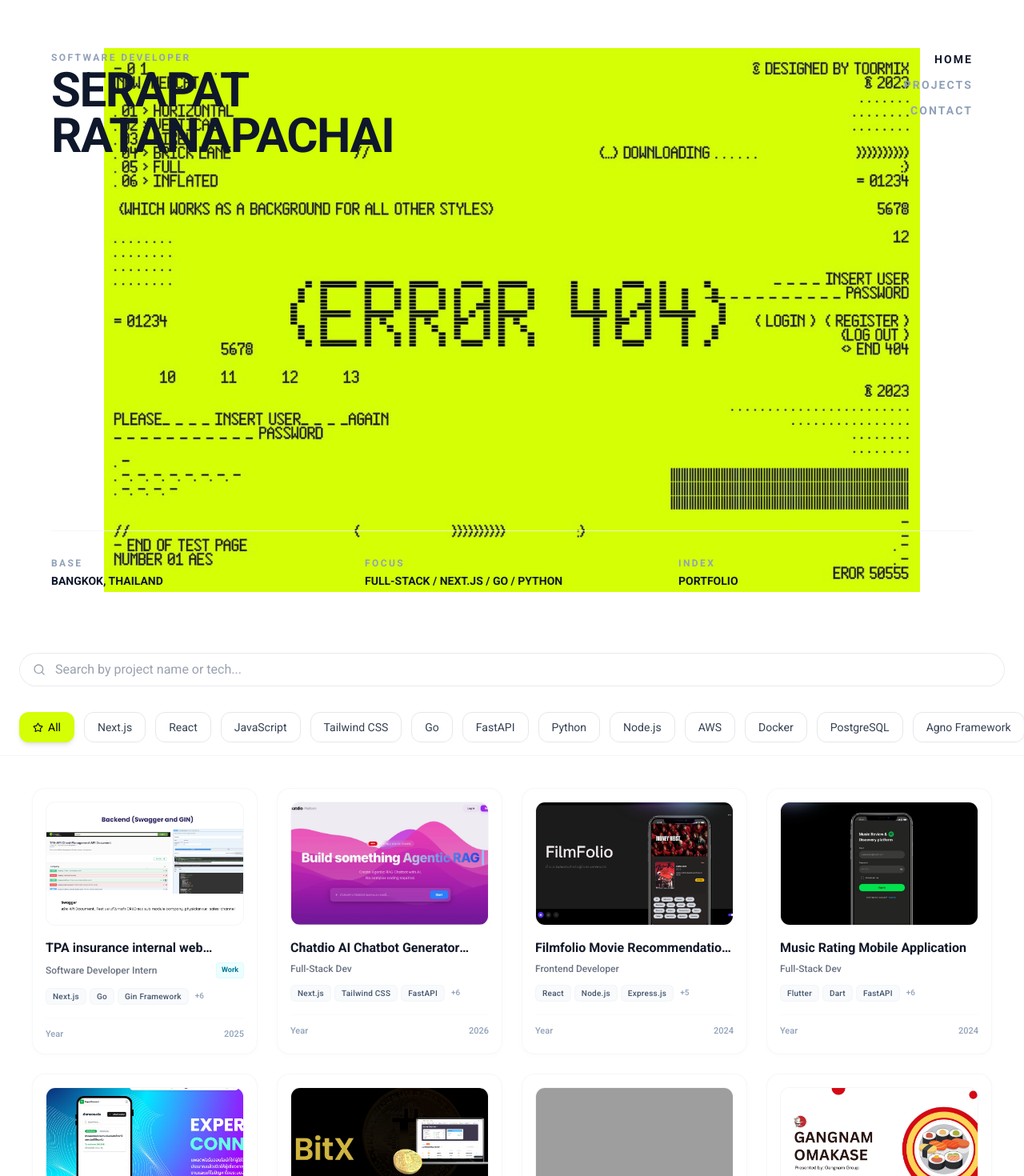
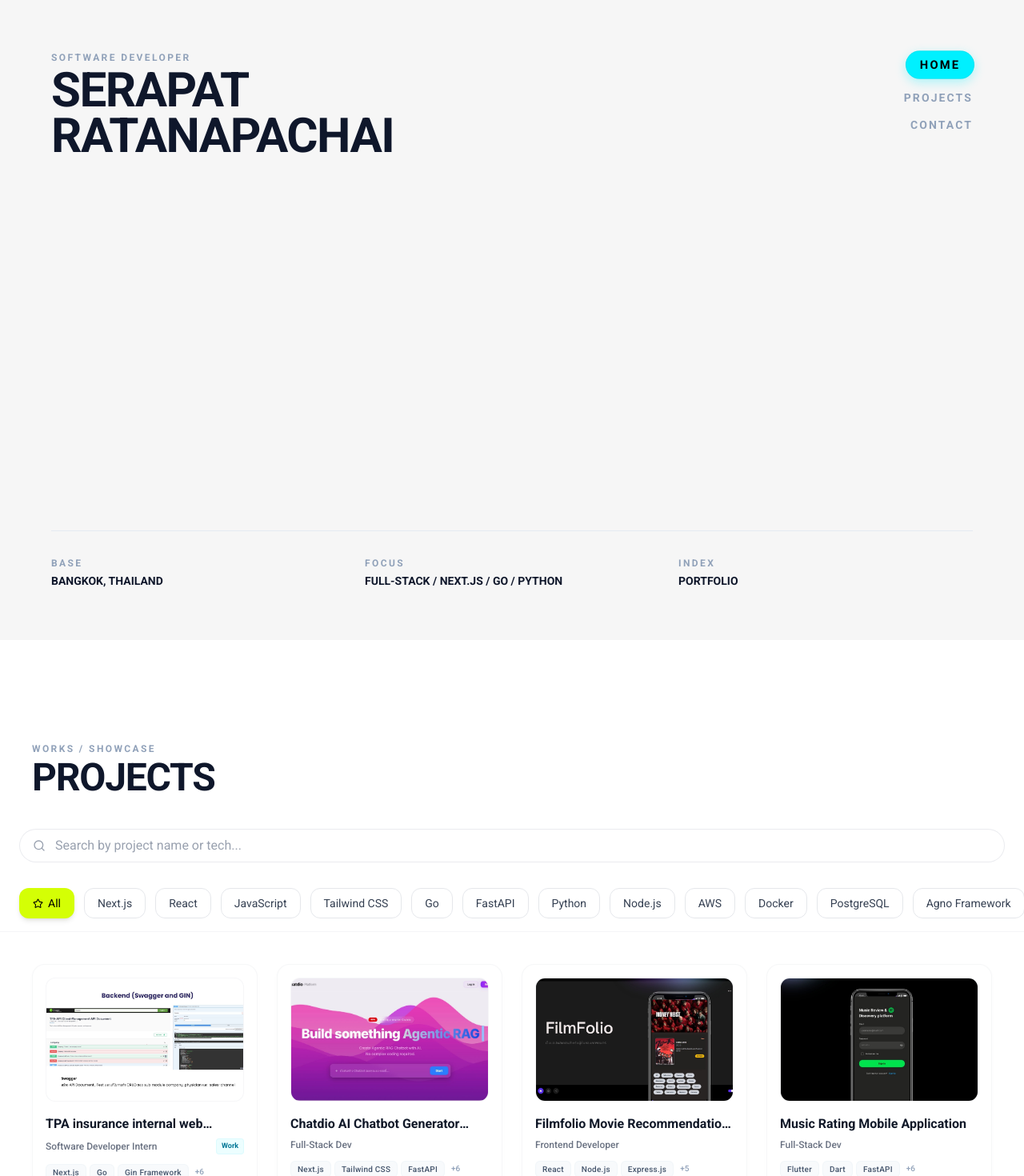
Before and after one commit to pp811010/profile_serapat, a Next.js app: page / in a window 1280 px wide. Shown: the top 1470 px of the page at 80% size. Built offline with nearby package versions, Linux system fonts and the light colour scheme; grey boxes are pictures that could not be loaded; a web font is replaced by a local one.

Commit message:
final port

```diff
--- a/components/sections/Hero.tsx
+++ b/components/sections/Hero.tsx
@@ -3,6 +3,7 @@
 import { useMemo, useState, useEffect } from "react";
 import { Search, Star, Phone, Mail, X, Copy, Check, ExternalLink } from "lucide-react";
 import Link from "next/link";
+import WordTrailBackground from "./WordTrailBackground";
 
 // Custom Github icon component since brand icons were removed in lucide-react v1.0+
 function Github({ size = 24, ...props }: React.SVGProps<SVGSVGElement> & { size?: number }) {
@@ -291,11 +292,25 @@ export default function Hero() {
   const [query, setQuery] = useState("");
   const [isContactOpen, setIsContactOpen] = useState(false);
   const [copiedField, setCopiedField] = useState<string | null>(null);
+  const [activeView, setActiveView] = useState<"home" | "projects">("home");
 
   useEffect(() => {
     const handleOpenContact = () => setIsContactOpen(true);
     window.addEventListener("open-contact", handleOpenContact);
     return () => window.removeEventListener("open-contact", handleOpenContact);
+  }, []);
+
+  useEffect(() => {
+    const handleScroll = () => {
+      const threshold = window.innerHeight * 0.4;
+      if (window.scrollY < threshold) {
+        setActiveView("home");
+      } else {
+        setActiveView("projects");
+      }
+    };
+    window.addEventListener("scroll", handleScroll);
+    return () => window.removeEventListener("scroll", handleScroll);
   }, []);
 
   const copyToClipboard = (text: string, field: string) => {
@@ -318,8 +333,46 @@ export default function Hero() {
   }, [activeTag, query]);
 
   return (
-    <div className="bg-white text-gray-900 font-sans">
-      <div className="relative h-screen w-full bg-white overflow-hidden select-none flex items-center justify-center">
+    <div className="bg-white text-gray-900 font-sans min-h-screen relative">
+      {/* Persistent Navigation (Top Right) */}
+      <div className="fixed top-10 right-6 md:top-16 md:right-16 flex flex-col items-end gap-3.5 z-30 text-right select-none">
+        <button
+          onClick={() => {
+            window.scrollTo({ top: 0, behavior: "smooth" });
+          }}
+          className={`text-xs md:text-sm font-bold tracking-[0.15em] transition-all duration-300 uppercase cursor-pointer ${
+            activeView === "home"
+              ? "bg-[#00f0ff] text-black px-4 py-1.5 rounded-full shadow-[0_4px_12px_rgba(0,240,255,0.3)] border border-black/5 scale-105"
+              : "text-slate-400 hover:text-slate-900 hover:scale-105"
+          }`}
+        >
+          Home
+        </button>
+        <button
+          onClick={() => {
+            document.getElementById("projects-section")?.scrollIntoView({ behavior: "smooth" });
+          }}
+          className={`text-xs md:text-sm font-bold tracking-[0.15em] transition-all duration-300 uppercase cursor-pointer ${
+            activeView === "projects"
+              ? "bg-[#d4ff05] text-black px-4 py-1.5 rounded-full shadow-[0_4px_12px_rgba(212,255,5,0.3)] border border-black/5 scale-105"
+              : "text-slate-400 hover:text-slate-900 hover:scale-105"
+          }`}
+        >
+          Projects
+        </button>
+        <button
+          onClick={() => setIsContactOpen(true)}
+          className="text-xs md:text-sm font-bold tracking-[0.15em] transition-all duration-300 uppercase cursor-pointer text-right outline-none hover:scale-105 text-slate-400 hover:text-slate-900"
+        >
+          Contact
+        </button>
+      </div>
+
+      {/* Home (Hero) Section */}
+      <div className="relative w-full h-screen bg-[#f6f6f6] overflow-hidden select-none flex items-center justify-center">
+        {/* Word Trail Capsule Background */}
+        <WordTrailBackground />
+
         {/* Title / Name (Top Left) */}
         <div className="absolute top-10 left-6 md:top-16 md:left-16 flex flex-col gap-1 z-20 text-left">
           <span className="text-[15px] md:text-xs tracking-[0.2em] text-slate-400 font-bold uppercase">
@@ -330,41 +383,8 @@ export default function Hero() {
           </h1>
         </div>
 
-        {/* Navigation (Top Right) */}
-        <div className="absolute top-10 right-6 md:top-16 md:right-16 flex flex-col items-end gap-3 z-20 text-right">
-          <button
-            onClick={() => window.scrollTo({ top: 0, behavior: 'smooth' })}
-            className="text-xs md:text-sm font-bold tracking-[0.15em] text-slate-900 hover:text-cyan-500 transition-colors uppercase cursor-pointer"
-          >
-            Home
-          </button>
-          <button
-            onClick={() => document.getElementById('portfolio-section')?.scrollIntoView({ behavior: 'smooth' })}
-            className="text-xs md:text-sm font-bold tracking-[0.15em] text-slate-400 hover:text-slate-900 transition-colors uppercase cursor-pointer"
-          >
-            Projects
-          </button>
-          <button
-            onClick={() => setIsContactOpen(true)}
-            className="text-xs md:text-sm font-bold tracking-[0.15em] text-slate-400 hover:text-slate-900 transition-colors uppercase cursor-pointer text-right outline-none"
-          >
-            Contact
-          </button>
-        </div>
-
-        {/* Center 3D Asset */}
-        <div className="absolute inset-0 flex items-center justify-center pointer-events-none z-0 overflow-hidden mt-6 md:mt-0">
-          <img
-            src="/surf.jpg"
-            alt="3D Traffic Light"
-            className="h-[65%] md:h-[85%] w-auto object-contain select-none opacity-[0.98]"
-          />
-        </div>
-
-
-
         {/* Footer Meta Info (Bottom Row) */}
-        <div className="absolute bottom-10 left-6 right-6 md:bottom-16 md:left-16 md:right-16 grid grid-cols-1 md:grid-cols-3 gap-6 z-20 pt-8 border-t border-slate-100/80">
+        <div className="absolute bottom-10 left-6 right-6 md:bottom-16 md:left-16 md:right-16 grid grid-cols-1 md:grid-cols-3 gap-6 z-20 pt-8 border-t border-slate-200/80">
           <div className="flex flex-col gap-1 text-left">
             <span className="text-[10px] md:text-xs tracking-[0.2em] text-slate-400 font-bold uppercase">Base</span>
             <span className="text-xs md:text-sm font-bold text-slate-900 uppercase">Bangkok, Thailand</span>
@@ -380,7 +400,23 @@ export default function Hero() {
         </div>
       </div>
 
+      {/* Projects Section */}
+      <div
+        id="projects-section"
+        className="relative w-full bg-white min-h-screen pt-24 md:pt-32 flex flex-col justify-between"
+      >
+        <div>
+          {/* Page Header */}
+          <div className="px-6 mb-6 md:px-10 flex flex-col gap-1 text-left select-none">
+            <span className="text-[15px] md:text-xs tracking-[0.2em] text-slate-400 font-bold uppercase">
+              Works / Showcase
+            </span>
+            <h2 className="text-4xl md:text-5xl font-extrabold tracking-tight text-slate-900 leading-none uppercase">
+              Projects
+            </h2>
+          </div>
 
+          {/* Search & Tag Filter Bar */}
           <section className="bg-white/70 backdrop-blur-md border-b border-gray-200/40 sticky top-0 z-20">
             <div className="flex flex-col md:flex-row items-center gap-4 md:gap-6 py-4 px-6 w-screen mx-auto">
               <div className="flex-1 w-full flex items-center gap-3 bg-white/60 backdrop-blur-sm border border-gray-200/80 rounded-full px-4 py-2 focus-within:bg-white/95 focus-within:border-cyan-500/50 focus-within:ring-2 focus-within:ring-cyan-500/10 transition-all duration-200">
@@ -395,11 +431,11 @@ export default function Hero() {
               </div>
             </div>
 
-
             <div className="flex gap-3 overflow-x-auto px-6 py-4 max-full mx-auto scrollbar">
               <button
                 onClick={() => setActiveTag("All")}
-            className={`flex cursor-pointer items-center gap-1.5 whitespace-nowrap rounded-xl border px-4 py-2 text-sm transition-all duration-200 ${activeTag === "All"
+                className={`flex cursor-pointer items-center gap-1.5 whitespace-nowrap rounded-xl border px-4 py-2 text-sm transition-all duration-200 ${
+                  activeTag === "All"
                     ? "bg-[#d4ff05] text-black border-transparent shadow-md"
                     : "bg-white/40 backdrop-blur-sm border-gray-200 text-gray-700 hover:bg-white/90 hover:border-gray-300 hover:text-gray-900"
                 }`}
@@ -413,7 +449,8 @@ export default function Hero() {
                   <button
                     key={tech}
                     onClick={() => setActiveTag(tech)}
-                className={`whitespace-nowrap rounded-xl border px-4 py-2 text-sm cursor-pointer transition-all duration-200 ${active
+                    className={`whitespace-nowrap rounded-xl border px-4 py-2 text-sm cursor-pointer transition-all duration-200 ${
+                      active
                         ? "bg-[#d4ff05] text-black border-transparent shadow-md "
                         : "bg-white/40 backdrop-blur-sm border-gray-200 text-gray-700 hover:bg-white/90 hover:border-gray-300 hover:text-gray-900"
                     }`}
@@ -425,10 +462,8 @@ export default function Hero() {
             </div>
           </section>
 
-
-      <section id="portfolio-section" className=" px-6 lg:px-10 pb-12 pt-10 max-w-full mx-auto">
-
-
+          {/* Projects Grid */}
+          <section id="portfolio-section" className="px-6 lg:px-10 pb-12 pt-10 max-w-full mx-auto">
             {filtered.length === 0 ? (
               <p className="text-base text-gray-500">No projects match "{query}".</p>
             ) : (
@@ -439,9 +474,9 @@ export default function Hero() {
               </div>
             )}
           </section>
+        </div>
 
-
-      <footer className="bg-gray-50 border-t border-gray-200">
+        <footer className="bg-gray-50 border-t border-gray-200 mt-auto">
           <div className="flex flex-col md:flex-row items-center justify-center gap-4 px-6 py-6 max-w-[1600px] mx-auto text-xs text-gray-500">
             <div className="flex flex-wrap items-center gap-5">
               <a
@@ -461,6 +496,7 @@ export default function Hero() {
             </div>
           </div>
         </footer>
+      </div>
 
       {/* Contact Modal Popup */}
       {isContactOpen && (
--- /dev/null
+++ b/components/sections/WordTrailBackground.tsx
@@ -0,0 +1,188 @@
+"use client";
+
+import { useEffect, useRef } from "react";
+
+const WORDS = [
+  "Next.js", "React", "TypeScript", "Go", "Python", "FastAPI",
+  "PostgreSQL", "Docker", "Git", "AWS", "Full-Stack", "Tailwind CSS",
+  "Flutter", "RESTful API", "Gin", "Developer", "Engineering", "Design",
+  "Software", "Frontend", "Backend", "AI Chatbot", "Agno", "Gin", "SQL Server"
+];
+
+// Color configs matching a light theme backdrop (vibrant pastel and navy/purple capsules)
+const COLORS = [
+  { bg: "bg-[#0b1354]", text: "text-white" },       // Navy
+  { bg: "bg-[#540b52]", text: "text-white" },       // Deep Purple
+  { bg: "bg-[#e6ff00]", text: "text-black" },       // Neon Lime
+  { bg: "bg-[#c3c4f7]", text: "text-[#0b1354]" },   // Pastel Lavender
+  { bg: "bg-[#fcc8e7]", text: "text-[#540b52]" },   // Pastel Pink
+  { bg: "bg-[#c2fcd6]", text: "text-emerald-950" }, // Mint Green
+  { bg: "bg-blue-600", text: "text-white" },        // Electric Blue
+  { bg: "bg-pink-500", text: "text-white" }         // Hot Pink
+];
+
+interface ParticleData {
+  element: HTMLDivElement;
+  x: number;
+  y: number;
+  vx: number;
+  vy: number;
+  scale: number;
+  opacity: number;
+  life: number;
+  maxLife: number;
+}
+
+export default function WordTrailBackground() {
+  const containerRef = useRef<HTMLDivElement>(null);
+  const lastX = useRef<number>(0);
+  const lastY = useRef<number>(0);
+  const wordIndex = useRef<number>(0);
+  const particlesRef = useRef<ParticleData[]>([]);
+  const requestRef = useRef<number | null>(null);
+  const isAnimating = useRef<boolean>(false);
+
+  useEffect(() => {
+    const container = containerRef.current;
+    if (!container) return;
+
+    const parent = container.parentElement;
+    if (!parent) return;
+
+    const spawnParticle = (x: number, y: number) => {
+      // Choose next word and color
+      const word = WORDS[wordIndex.current % WORDS.length];
+      const color = COLORS[wordIndex.current % COLORS.length];
+      wordIndex.current++;
+
+      // Create chip element
+      const el = document.createElement("div");
+      el.innerText = word;
+
+      // Tailwind classes matching capsule style
+      el.className = `absolute px-5 py-2.5 rounded-full text-sm md:text-base font-bold shadow-md whitespace-nowrap pointer-events-none select-none transition-transform duration-75 ease-out ${color.bg} ${color.text}`;
+
+      // Set initial styles
+      el.style.left = `${x}px`;
+      el.style.top = `${y}px`;
+      el.style.transform = `translate(-50%, -50%) scale(1.1)`;
+      el.style.opacity = "1";
+
+      container.appendChild(el);
+
+      // Random physics forces: drift slightly outward, float upwards/downwards
+      const angle = Math.random() * Math.PI * 2;
+      const speed = 0.5 + Math.random() * 1.5;
+      const vx = Math.cos(angle) * speed;
+      // Drift upwards slightly (negative vy) to simulate floating
+      const vy = -1.0 - Math.random() * 1.5;
+
+      const maxLife = 50 + Math.floor(Math.random() * 20); // 50 to 70 frames (approx 1 sec)
+
+      particlesRef.current.push({
+        element: el,
+        x,
+        y,
+        vx,
+        vy,
+        scale: 1.1,
+        opacity: 1,
+        life: maxLife,
+        maxLife
+      });
+
+      // Start animation loop if not already running
+      if (!isAnimating.current) {
+        isAnimating.current = true;
+        requestRef.current = requestAnimationFrame(animate);
+      }
+    };
+
+    const animate = () => {
+      const active = particlesRef.current;
+      for (let i = active.length - 1; i >= 0; i--) {
+        const p = active[i];
+        p.life--;
+
+        if (p.life <= 0) {
+          p.element.remove();
+          active.splice(i, 1);
+          continue;
+        }
+
+        // Apply physics
+        p.x += p.vx;
+        p.y += p.vy;
+        p.vy += 0.05; // slight gravity pull down after initial float up
+        p.vx *= 0.96; // drag
+        p.vy *= 0.96;
+
+        // Visual fade out and scale down towards the end of life
+        const ratio = p.life / p.maxLife;
+        p.opacity = ratio;
+        // Shrink slightly but remain readable
+        p.scale = 0.6 + 0.5 * ratio;
+
+        // Apply styles directly to DOM
+        p.element.style.left = `${p.x}px`;
+        p.element.style.top = `${p.y}px`;
+        p.element.style.transform = `translate(-50%, -50%) scale(${p.scale})`;
+        p.element.style.opacity = `${p.opacity}`;
+      }
+
+      if (active.length > 0) {
+        requestRef.current = requestAnimationFrame(animate);
+      } else {
+        isAnimating.current = false;
+      }
+    };
+
+    const handleMouseMove = (e: MouseEvent) => {
+      const rect = parent.getBoundingClientRect();
+      const x = e.clientX - rect.left;
+      const y = e.clientY - rect.top;
+
+      // Distance threshold: spawn a chip every 35px of movement
+      const distance = Math.hypot(x - lastX.current, y - lastY.current);
+      if (distance > 35) {
+        spawnParticle(x, y);
+        lastX.current = x;
+        lastY.current = y;
+      }
+    };
+
+    // Support mobile touch gestures
+    const handleTouchMove = (e: TouchEvent) => {
+      if (e.touches.length === 0) return;
+      const touch = e.touches[0];
+      const rect = parent.getBoundingClientRect();
+      const x = touch.clientX - rect.left;
+      const y = touch.clientY - rect.top;
+
+      const distance = Math.hypot(x - lastX.current, y - lastY.current);
+      if (distance > 35) {
+        spawnParticle(x, y);
+        lastX.current = x;
+        lastY.current = y;
+      }
+    };
+
+    parent.addEventListener("mousemove", handleMouseMove);
+    parent.addEventListener("touchmove", handleTouchMove, { passive: true });
+
+    return () => {
+      parent.removeEventListener("mousemove", handleMouseMove);
+      parent.removeEventListener("touchmove", handleTouchMove);
+      if (requestRef.current) cancelAnimationFrame(requestRef.current);
+      // Clean up any remaining particles from DOM
+      particlesRef.current.forEach(p => p.element.remove());
+    };
+  }, []);
+
+  return (
+    <div
+      ref={containerRef}
+      className="absolute inset-0 w-full h-full overflow-hidden pointer-events-none z-10"
+    />
+  );
+}
--- a/pnpm-workspace.yaml
+++ b/pnpm-workspace.yaml
@@ -1,6 +1,7 @@
 allowBuilds:
   sharp: false
   unrs-resolver: false
+  webgl-fluid: set this to true or false
 ignoredBuiltDependencies:
   - sharp
   - unrs-resolver
```
Lines whose indentation alone changed are shown as unchanged.
